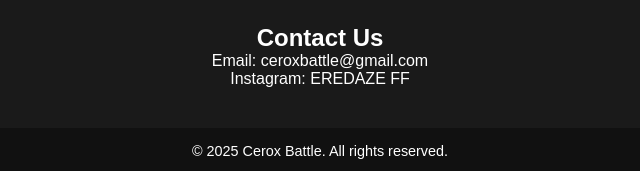
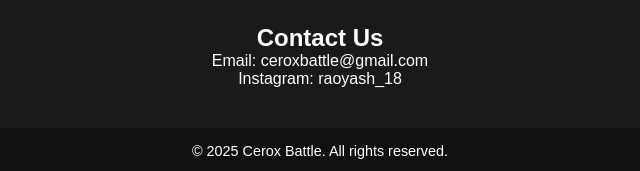
Before and after one commit to yashraok/Cerox-battle-, a plain HTML site: page index.html in a window 1280 px wide. Shown: the part 953-1124 px from the top of the page, 320-960 px from the left. Drawn offline with Linux system fonts and the light colour scheme.

Commit message:
Update index.html

```diff
--- a/index.html
+++ b/index.html
@@ -123,7 +123,7 @@
     <section id="contact" class="section" style="background:#1a1a1a;">
         <h2>Contact Us</h2>
         <p>Email: ceroxbattle@gmail.com</p>
-        <p>Instagram: EREDAZE FF</p></p>
+        <p>Instagram: raoyash_18</p></p>
     </section>
 
     <footer>
```
